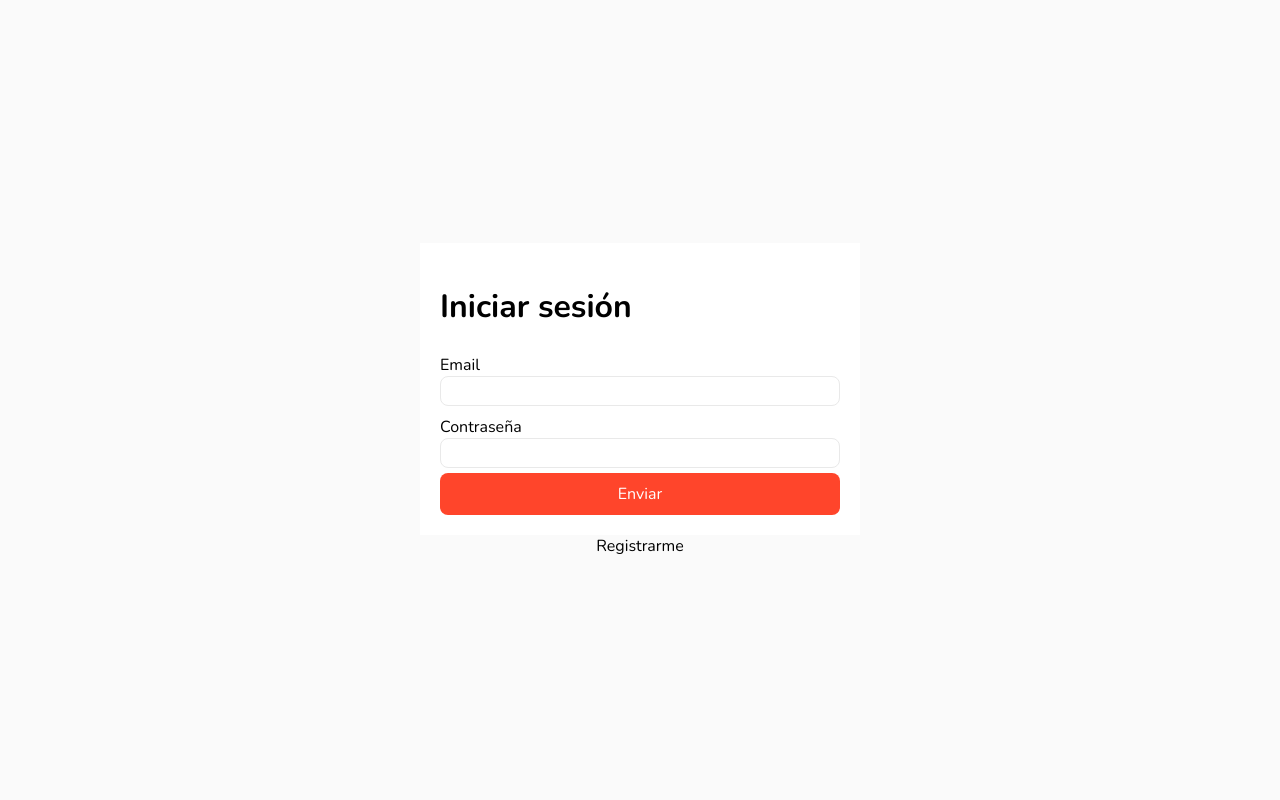
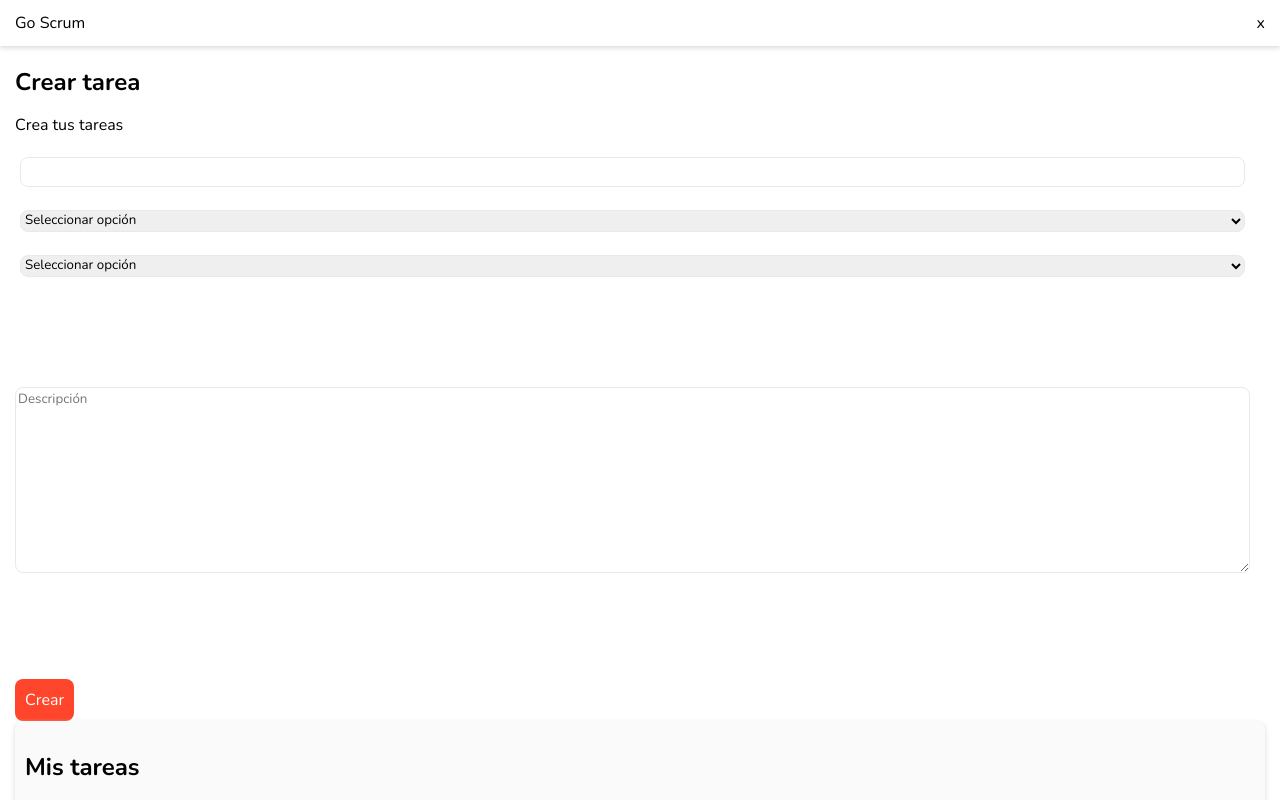
Before and after one commit to BrunoGN91/GoScrum, a React (Create React App) app: page / in a window 1280 px wide. Before the commit this address led to /login. Shown: the top 800 px of the page. Built offline with nearby package versions, Linux system fonts and the light colour scheme; sample sign-in values are in the browser's storage.

Commit message:
HTTP requests for Login / Register - Added Token

```diff
--- a/src/App.js
+++ b/src/App.js
@@ -4,13 +4,14 @@ import { AnimatePresence, motion} from 'framer-motion'
 import './App.css';
 import Login from './components/Auth/Login';
 import Register from './components/Auth/Register'
+import Registered from './components/Registered/Registered';
 
 import Tasks from './components/Tasks/Tasks';
 
 const Error404 = lazy (() => import('./components/Errores/Error404'))
 
 const RequireAuth = ({children}) => {
-  if(!localStorage.getItem("logged")) {
+  if(!localStorage.getItem("token")) {
     return <Navigate to="/login" replace={true} />
   }
     return children
@@ -82,6 +83,15 @@ const App = () => {
         </Suspense>
 
       </motion.div>}></Route>
+      <Route path='/registered/:teamID' element={
+       <motion.div
+       className='page'
+       initial="out"
+       animate="in"
+       exit="out"
+       variants={pageTransistion}>
+        <Registered/>
+        </motion.div>}></Route>
 
     </Routes>
     </AnimatePresence>
--- a/src/components/Auth/Login.jsx
+++ b/src/components/Auth/Login.jsx
@@ -2,7 +2,7 @@ import React, {useState} from 'react'
 import { useNavigate, Link } from 'react-router-dom'
 import { useFormik } from 'formik'
 import './Auth.styles.css'
-
+import * as Yup from 'yup'
 const axiosConfig = {
   headers: {
       'Content-Type' : 'application/json',
@@ -17,27 +17,22 @@ const Login = () => {
   const [email, setEmail] = useState('')
   const [password, setPassword] = useState('')
   const initialValues = {
-    email: '',
+    userName: '',
     password: ''
   }
+  const requiredField = "* El campo es olbigatorio"
+  const validationSchema = () =>
+
+  Yup.object().shape({
+    userName: Yup.string().min(4, "minimo 4 caracteres").required(requiredField),
+    password: Yup.string().min(4, "minimo 4 caracteres").required(requiredField)
+  })
+
   const navigate = useNavigate()
-  const validate = (values) => {
-    const errors = {}
-
-    if(!values.email) {
-      errors.email = "El email es requerido"
-    }
-    if(!values.password) {
-      errors.password = "La password no puede estar vacía"
-    }
-
-    return errors
-  }
-
 
     const onSubmit = (e) => {
 
-      fetch("//localhost:8888/auth/login", {
+      fetch(`${process.env.REACT_APP_API_ENDPOINT}/auth/login`, {
         method: "POST",
         headers: {
           'Content-Type' : 'application/json',
@@ -46,7 +41,7 @@ const Login = () => {
         },
         body: JSON.stringify({
           user: {
-            email: values.email,
+            userName: values.userName,
             password: values.password
             }
           })
@@ -56,13 +51,15 @@ const Login = () => {
         //
       }).then(data => {
         console.log(data);
-        navigate('/registered?teamID=' + data.teamID)
+        localStorage.setItem("token", data?.token)
+        navigate('/', { replace: true})
+
       })
     }
 
-    const formik = useFormik({initialValues, validate, onSubmit});
+    const formik = useFormik({initialValues, validationSchema, onSubmit});
 
-    const { handleSubmit, handleChange, values, errors} = formik
+    const { handleSubmit, handleChange, values, touched, handleBlur, errors} = formik
 
   return (
     <>
@@ -73,23 +70,29 @@ const Login = () => {
        >
         <h1>Iniciar sesión</h1>
         <div>
-          <label htmlFor="">Email</label>
+          <label htmlFor="">Username</label>
           <input
           onChange={handleChange}
-          value={values.email}
-          type="email"
-          name="email"/>
+          value={values.userName}
+          type="text"
+          name="userName"
+          className={errors.userName && touched.userName ? 'errors' : ''}
+          onBlur={handleBlur}
+          />
         </div>
-        {errors.email && <span>{errors.email}</span>}
+        {errors.userName && touched.userName && <span>{errors.userName}</span>}
         <div>
           <label htmlFor="">Contraseña</label>
           <input
           onChange={handleChange}
           value={values.password}
           type="password"
-          name="password"/>
+          name="password"
+          onBlur={handleBlur}
+          className={errors.password && touched.password ? 'errors' : ''}
+          />
         </div>
-        {errors.password && <span>{errors.password}</span>}
+        {errors.password && touched.password && <span>{errors.password}</span>}
         <button
         type="submit"
         >Enviar</button>
--- a/src/components/Auth/Register.jsx
+++ b/src/components/Auth/Register.jsx
@@ -62,24 +62,9 @@ const Register = () => {
       }
     }
 
-
-  const validate = (values) => {
-    const errors = {}
-
-    if(!values.email) {
-      errors.email = "El email es requerido"
-    }
-    if(!values.password) {
-      errors.password = "La password no puede estar vacía"
-    }
-
-    return errors
-  }
-
-
     const onSubmit = (e) => {
        const teamId = !values.teamID ? uuidv4() : values.teamID
-       fetch('//localhost:8888/auth/register', {
+       fetch(`${process.env.REACT_APP_API_ENDPOINT}/auth/register`, {
         method: "POST",
         headers: axiosConfig,
         body: JSON.stringify({
@@ -95,14 +80,14 @@ const Register = () => {
         })
       }).then(res => {
         res.json()
-        navigate('/login')
+        navigate('/registered/' + res?.user.teamID, { replace: true})
       })
 
     }
 
     const formik = useFormik({initialValues, onSubmit, validationSchema});
 
-    const { setFieldValue, handleSubmit, handleChange, values, errors, touched} = formik
+    const { setFieldValue, handleSubmit, handleChange, values, errors, touched, handleBlur} = formik
 
   return (
     <>
@@ -119,6 +104,7 @@ const Register = () => {
           value={values.userName}
           type="text"
           name="userName"
+          onBlur={handleBlur}
           className={errors.userName && touched.userName ? 'errors' : ''}
           />
         </div>
@@ -130,6 +116,7 @@ const Register = () => {
           value={values.password}
           type="password"
           name="password"
+          onBlur={handleBlur}
           className={errors.password && touched.password ? 'errors' : ''}
           />
         </div>
@@ -141,6 +128,7 @@ const Register = () => {
           value={values.email}
           type="text"
           name="email"
+          onBlur={handleBlur}
           className={errors.email && touched.email  ? 'errors' : ''}
           />
         </div>
--- a/src/components/Header/Header.jsx
+++ b/src/components/Header/Header.jsx
@@ -8,7 +8,7 @@ const Header = () => {
   const navigate = useNavigate()
 
   const handleLogout = () => {
-    localStorage.removeItem('logged')
+    localStorage.removeItem('token')
     navigate('/', {replace: false})
   }
   return (
--- a/src/components/TaskForm/TaskForm.jsx
+++ b/src/components/TaskForm/TaskForm.jsx
@@ -10,7 +10,8 @@ const TaskForm = () => {
     Yup.object().shape({
       title: Yup.string().min(5, "* El título debe tener al menos 5 caracteres").required(requiredField),
       status: Yup.string().required(requiredField),
-      priority: Yup.string().required(requiredField)
+      importance: Yup.string().required(requiredField),
+      description: Yup.string().required(requiredField)
 
     })
 
@@ -18,7 +19,7 @@ const TaskForm = () => {
     const initialValues = {
       title: '',
       status: '',
-      priority: '',
+      importance: '',
       description: '',
     }
 
@@ -46,7 +47,7 @@ const TaskForm = () => {
                     type="text"
                     onChange={handleChange}
                     onBlur={handleBlur}
-                    className={errors.title ? "errors" : ''}
+                    className={errors.title && errors.title ? "errors" : ''}
                     />
                     {errors.title && touched.title && <span>{errors.title}</span>}
                 </div>
@@ -55,12 +56,12 @@ const TaskForm = () => {
                 <select
                 onChange={handleChange}
                 onBlur={handleBlur}
-                className={errors.status ? "errors" : ''}
+                className={errors.status && errors.status ? "errors" : ''}
                 name="status">
                         <option value="" >Seleccionar opción</option>
-                        <option value="new">Nueva</option>
-                        <option value="inProcess">En proceso</option>
-                        <option value="finished">Terminada</option>
+                        <option value="NEW">Nueva</option>
+                        <option value="IN PROGRESS">En proceso</option>
+                        <option value="FINISHED">Terminada</option>
                 </select>
                 {errors.status && touched.status && <span>{errors.status}</span>}
                 </div>
@@ -69,14 +70,14 @@ const TaskForm = () => {
                 <select
                 onChange={handleChange}
                 onBlur={handleBlur}
-                className={errors.priority ? "errors" : ''}
-                name="priority">
+                className={errors.importance && touched.importance ? "errors" : ''}
+                name="importance">
                         <option value="" >Seleccionar opción</option>
-                        <option value="low">Baja</option>
-                        <option value="medium">Media</option>
-                        <option value="high">Alta</option>
+                        <option value="LOW">Baja</option>
+                        <option value="MEDIUM">Media</option>
+                        <option value="HIGH">Alta</option>
                 </select>
-                {errors.priority && touched.priority && <span>{errors.priority}</span>}
+                {errors.importance && touched.importance && <span>{errors.importance}</span>}
                 </div>
 
             </div>
@@ -87,8 +88,11 @@ const TaskForm = () => {
                 id=""
                 cols="30"
                 rows="10"
+                onBlur={handleBlur}
+                className={errors.description && touched.description ? "errors" : ''}
                 placeholder='Descripción'
                 ></textarea>
+                {errors.description && touched.description && <span>{errors.description}</span>}
             </div>
             <button type='submit'>Crear</button>
         </form>
--- a/src/components/TaskForm/TaskForm.styles.css
+++ b/src/components/TaskForm/TaskForm.styles.css
@@ -10,7 +10,8 @@
 }
 
 .task_form input.errors,
-.task_form select.errors {
+.task_form select.errors,
+.task_form textarea.errors {
     border: 1px red solid;
 }
 
```
Also changed, not shown: 1 other file (tests, documents, lock files or other folders).
